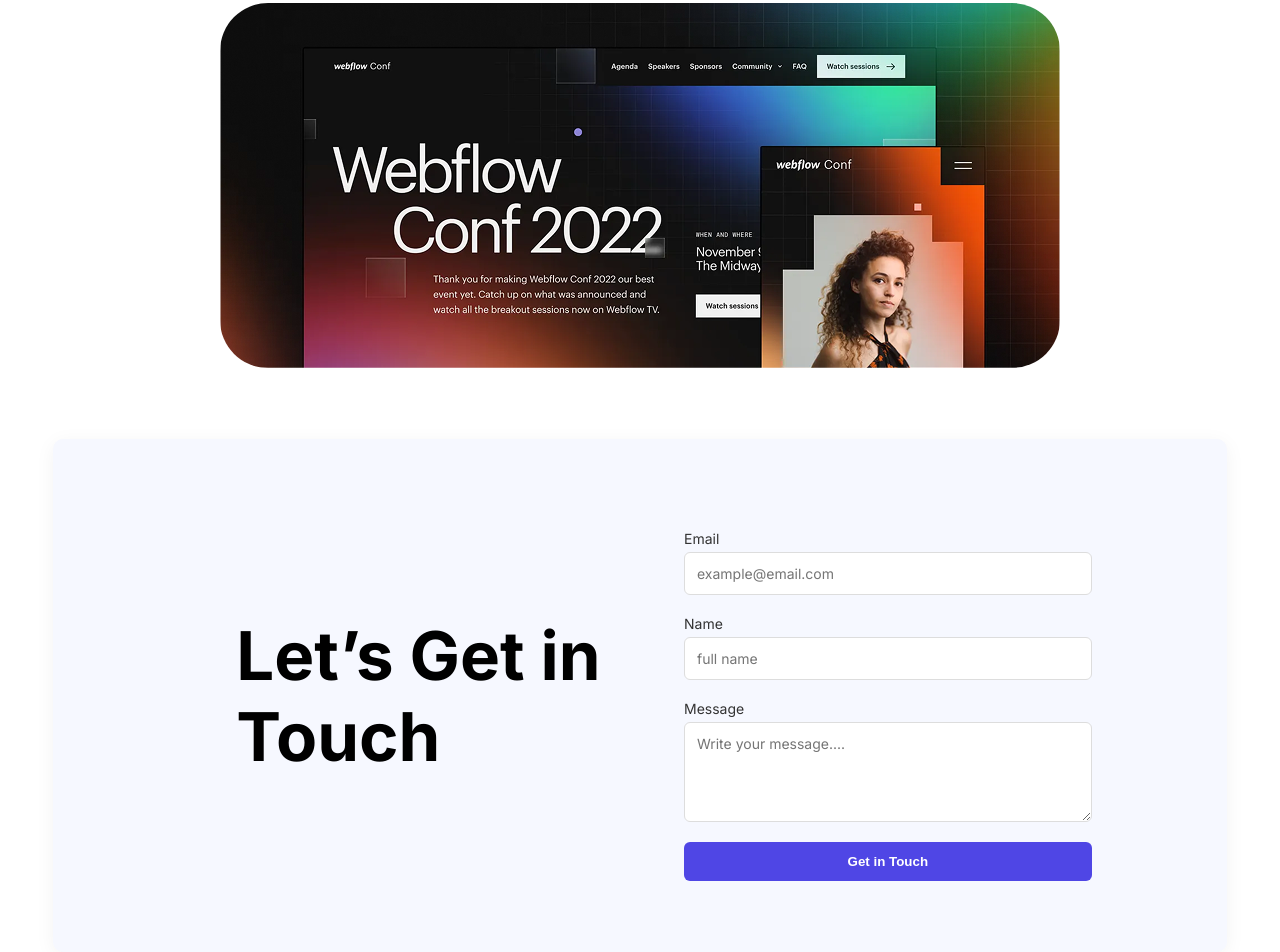
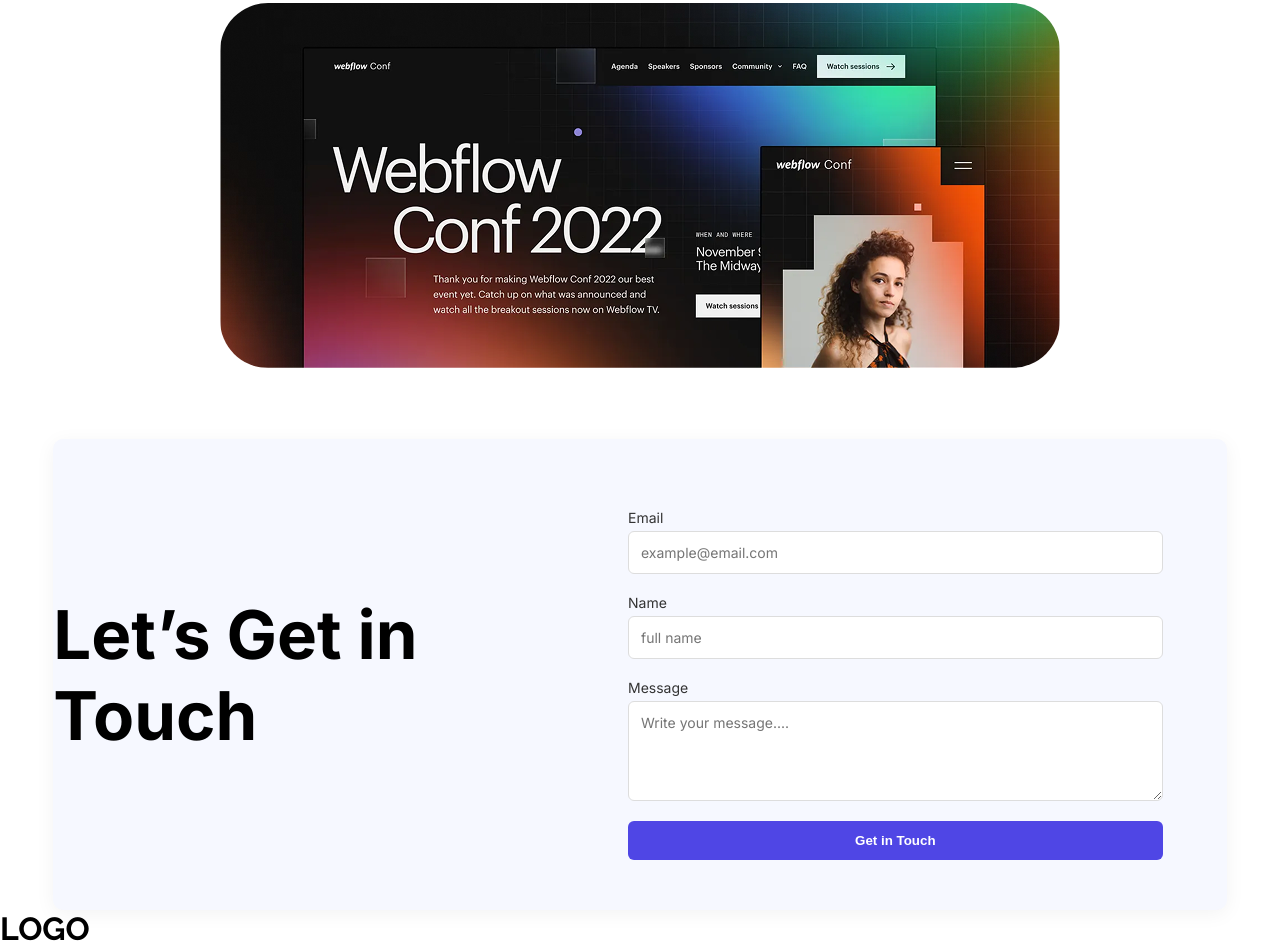
Before and after one commit to nazmul-islam1412/Landing-launchpad, a plain HTML site: page index.html in a window 1280 px wide. Shown: the part 2298-3250 px from the top of the page. Drawn offline with Linux system fonts and the light colour scheme.

Commit message:
Solve left alignment of get in touch

```diff
--- a/assignment-1.css
+++ b/assignment-1.css
@@ -278,7 +278,7 @@ header {
   display: flex;
   justify-content: space-between;
   background: #f6f8ff;
-  padding: 71px;
+  padding: 50px 0;
   border-radius: 10px;
   box-shadow: 0 4px 20px rgba(0,0,0,0.05);
    font-family: 'Inter', sans-serif;
@@ -291,7 +291,7 @@ header {
   font-size: 2.8rem;
   font-weight: bold;
   color: #000;
-  margin-left: 7rem;
+
 }
 
 .right-side {
--- a/index.html
+++ b/index.html
@@ -184,7 +184,7 @@
     </main>
 
     <footer>
-
+        <h1>LOGO</h1>
 
     </footer>
 
```
